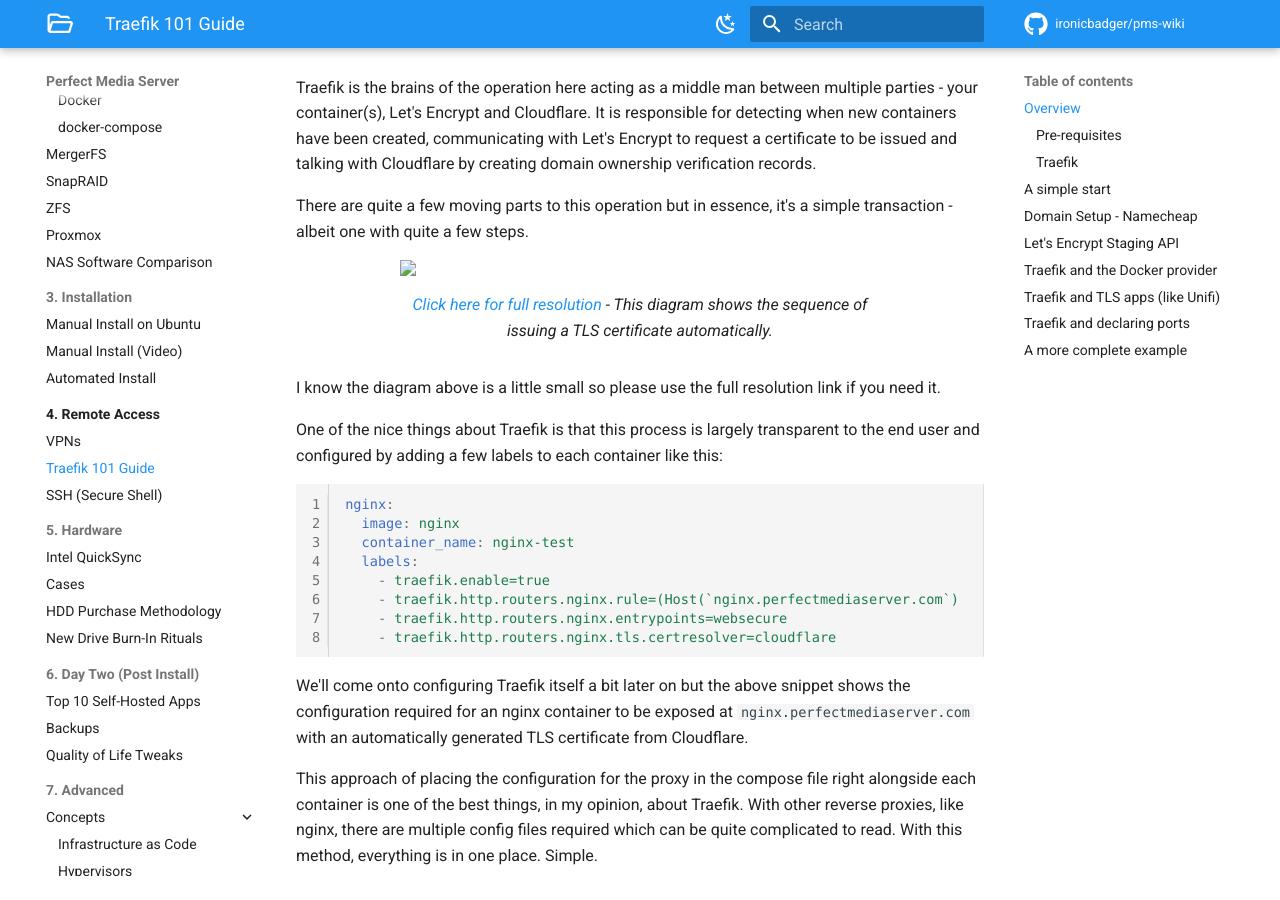
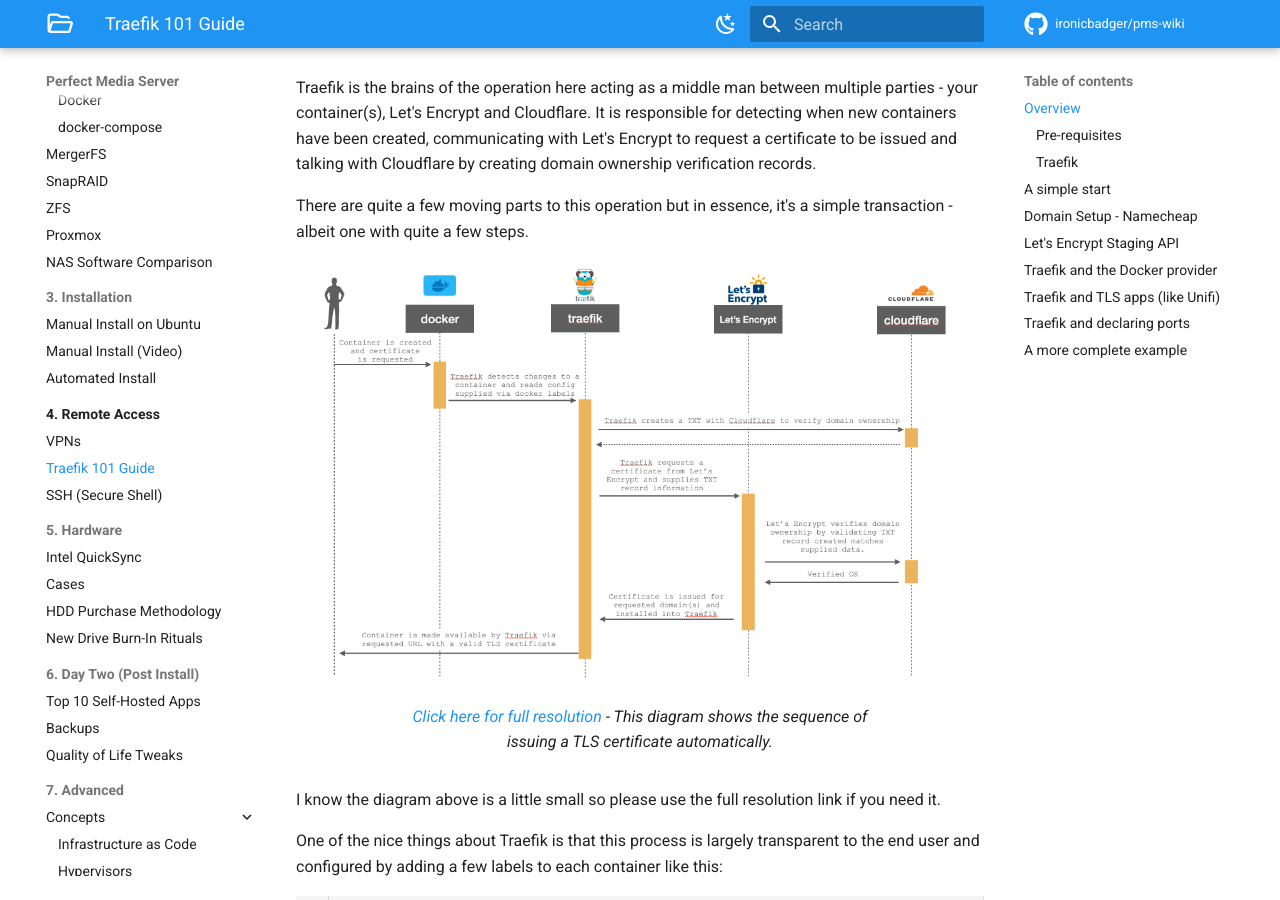
Before and after one commit to ironicbadger/pms-wiki, an MkDocs documentation site: the page built from docs/remote-access/traefik101.md, in a window 1280 px wide and 900 px high, scrolled down 758 px. Built offline with MkDocs 1.6.1 and Material for MkDocs 9.7.7, drawn with Linux system fonts in a browser that asks for light colours; some web fonts are replaced; comment, search, counter and statistics services are not loaded.

Commit message:
testing image fix

```diff
--- a/docs/remote-access/traefik101.md
+++ b/docs/remote-access/traefik101.md
@@ -14,8 +14,8 @@ Traefik is the brains of the operation here acting as a middle man between multi
 There are quite a few moving parts to this operation but in essence, it's a simple transaction - albeit one with quite a few steps.
 
 <figure>
-  <img src="../images/traefik101/tls-cert-issuing-sequence.png"/>
-  <figcaption><a href="../images/traefik101/tls-cert-issuing-sequence.png" target="_blank">Click here for full resolution</a> - This diagram shows the sequence of issuing a TLS certificate automatically.</figcaption>
+  <img src="/images/traefik101/tls-cert-issuing-sequence.png"/>
+  <figcaption><a href="/images/traefik101/tls-cert-issuing-sequence.png" target="_blank">Click here for full resolution</a> - This diagram shows the sequence of issuing a TLS certificate automatically.</figcaption>
 </figure>
 
 I know the diagram above is a little small so please use the full resolution link if you need it.
```
